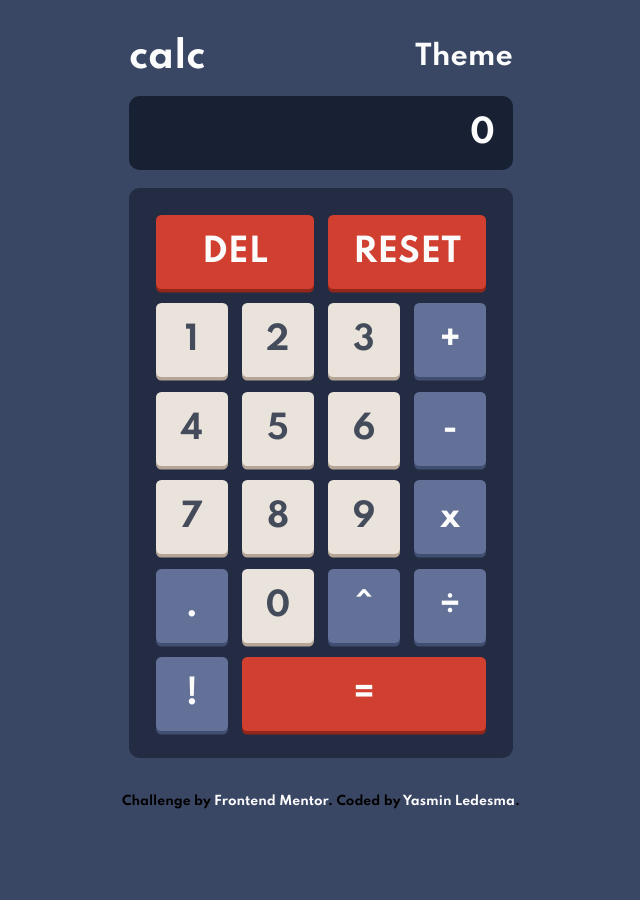
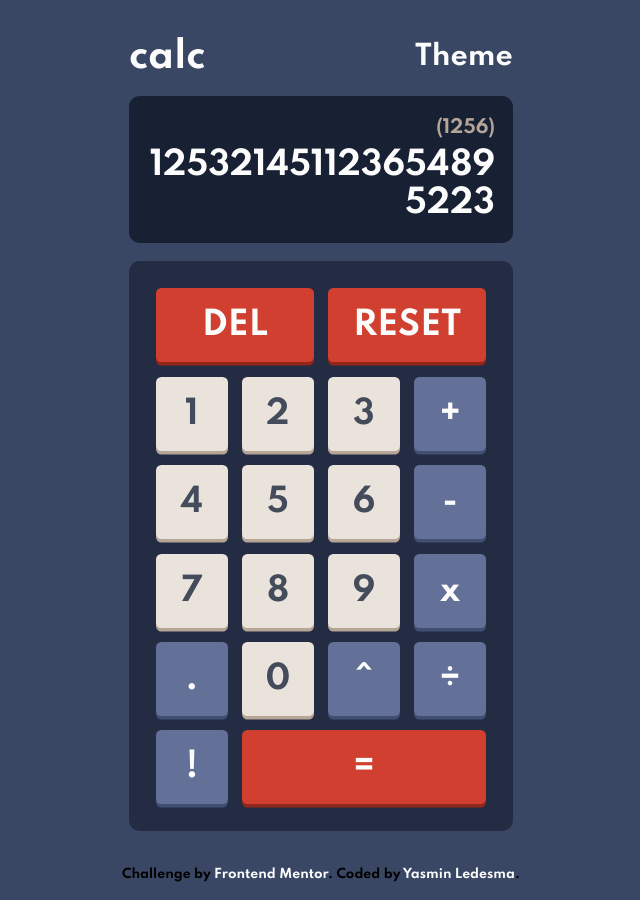
Before and after one commit to HiddenOgre28/calculator, a React (Create React App) app: page / in a window 1280 px wide. Shown: the whole page, without its empty margins (319-959 px from the left). Before the commit the page ends 827 px from the top, so only its background shows below. Built offline with nearby package versions, Linux system fonts and the light colour scheme.

Commit message:
Added placeholder text

```diff
--- a/src/components/Display.js
+++ b/src/components/Display.js
@@ -2,9 +2,12 @@ import React from 'react';
 
 const Display = () => {
   return (
-    <div className='Display'>
-      <span className='Display__span'>
-        0
+    <div className="Display">
+      <span className='Display__result'>
+        (1256)
+      </span>
+      <span className='Display__operator'>
+        125321451123654895223
       </span>
     </div>
   );
--- a/src/styles/_Display.scss
+++ b/src/styles/_Display.scss
@@ -5,10 +5,21 @@
     font-size: var(--number-font-size);
     padding: 1rem;
     border-radius: .6rem;
+    overflow-wrap: break-word;
 
-    &__span {
+    &__result {
+        font-size: 1rem;
+        color: var(--key-shadow-3);
+    }
+
+    &__operator {
         color: var(--text-color-1);
     }
+}
+
+span{
+    display: block;
+    padding-block: .2rem;
 }
 
 @media screen and (min-width: 1024px) {
```
